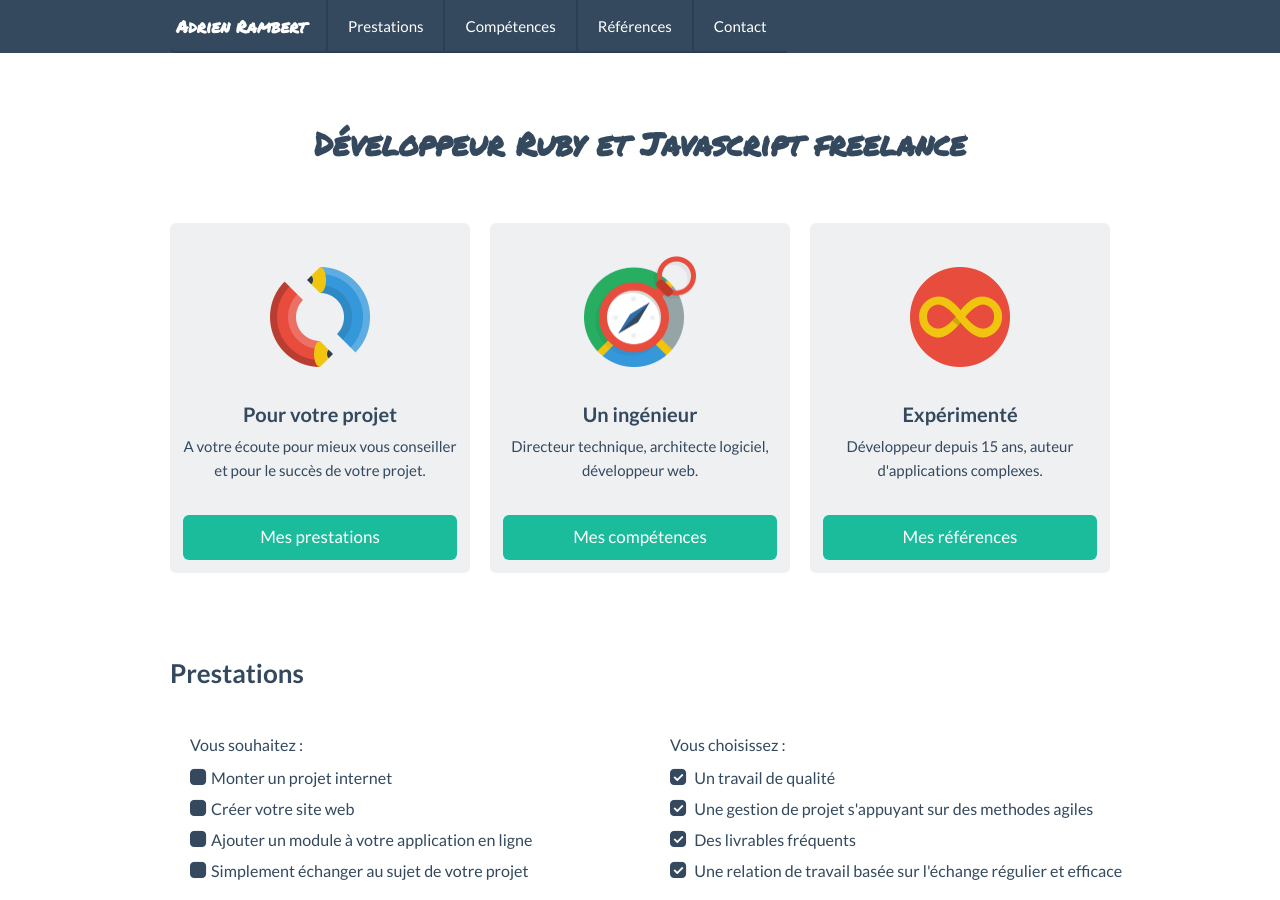
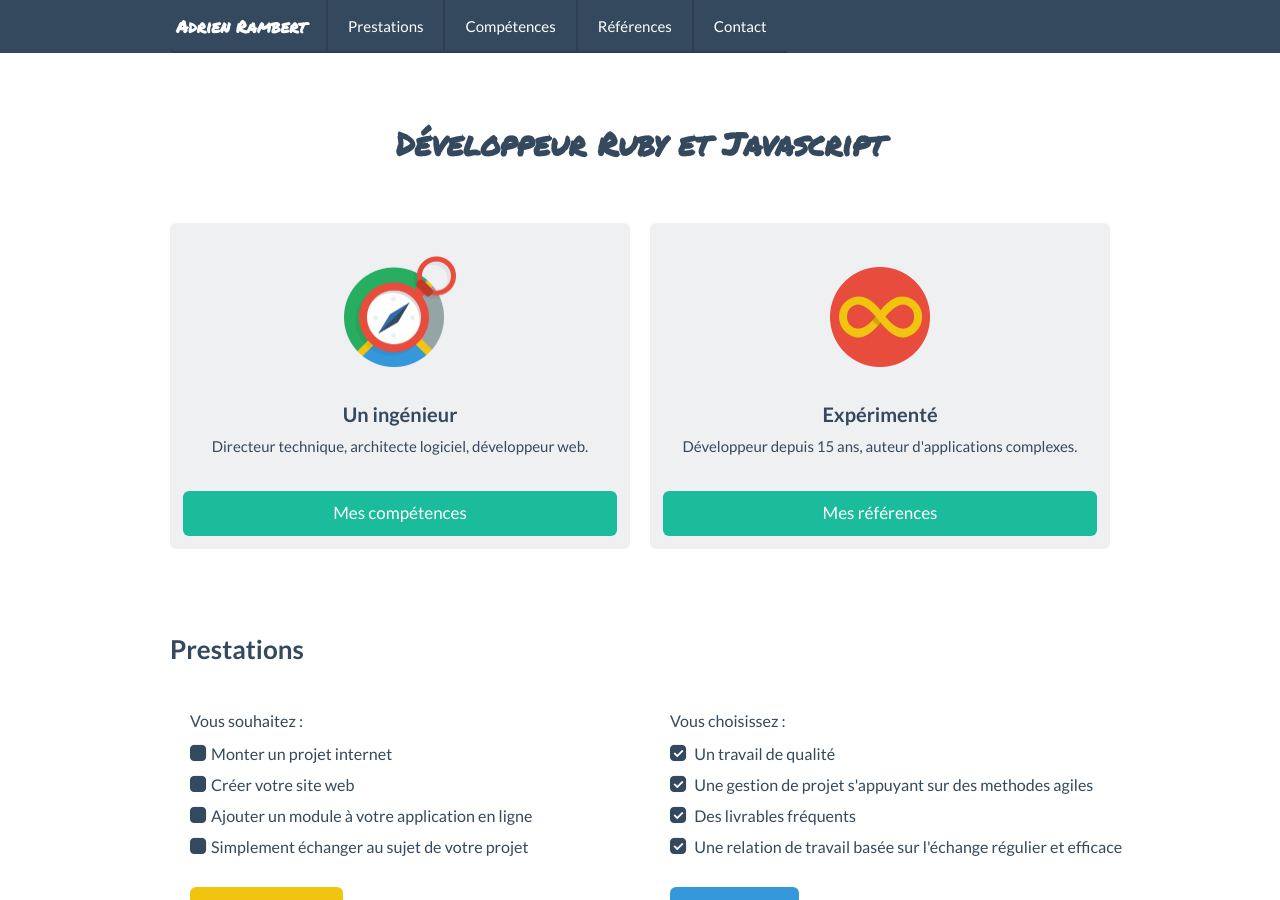
Before and after one commit to arambert/arambert.github.io, a Jekyll site: the page built from index.html, in a window 1280 px wide and 900 px high. Built offline with Jekyll 4.4.1, drawn with Linux system fonts in a browser that asks for light colours.

Commit message:
rm freelance

```diff
--- a/index.html
+++ b/index.html
@@ -1,7 +1,7 @@
 ---
 layout: default
-title: Adrien Rambert - développeur ruby et javascript freelance - ruby on rails - backbone.js
-h1: Développeur Ruby et Javascript freelance
+title: Adrien Rambert - développeur ruby et javascript - ruby on rails - backbone.js
+h1: Développeur Ruby et Javascript
 class: home
 ---
 
@@ -9,16 +9,7 @@ class: home
 
 	<div class="row">
 
-    <div class="span4">
-      <div class="tile">
-        <img src="images/icons/Pensils@2x.png" alt="Pensils@2x" class="tile-image">
-        <h3 class="tile-title">Pour votre projet</h3>
-        <p>A votre écoute pour mieux vous conseiller et pour le succès de votre projet.</p>
-        <a class="btn btn-primary btn-large btn-block" href="#prestations">Mes prestations</a>
-      </div>
-    </div>
-
-    <div class="span4">
+    <div class="span6">
       <div class="tile">
         <img src="images/icons/Compas@2x.png" alt="Compas@2x" class="tile-image big-illustration">
         <h3 class="tile-title">Un ingénieur</h3>
@@ -27,7 +18,7 @@ class: home
       </div>
     </div>
 
-    <div class="span4">
+    <div class="span6">
       <div class="tile">
         <img src="images/icons/Infinity-Loop@2x.png" alt="Infinity-Loop@2x" class="tile-image">
         <h3 class="tile-title">Expérimenté</h3>
```
